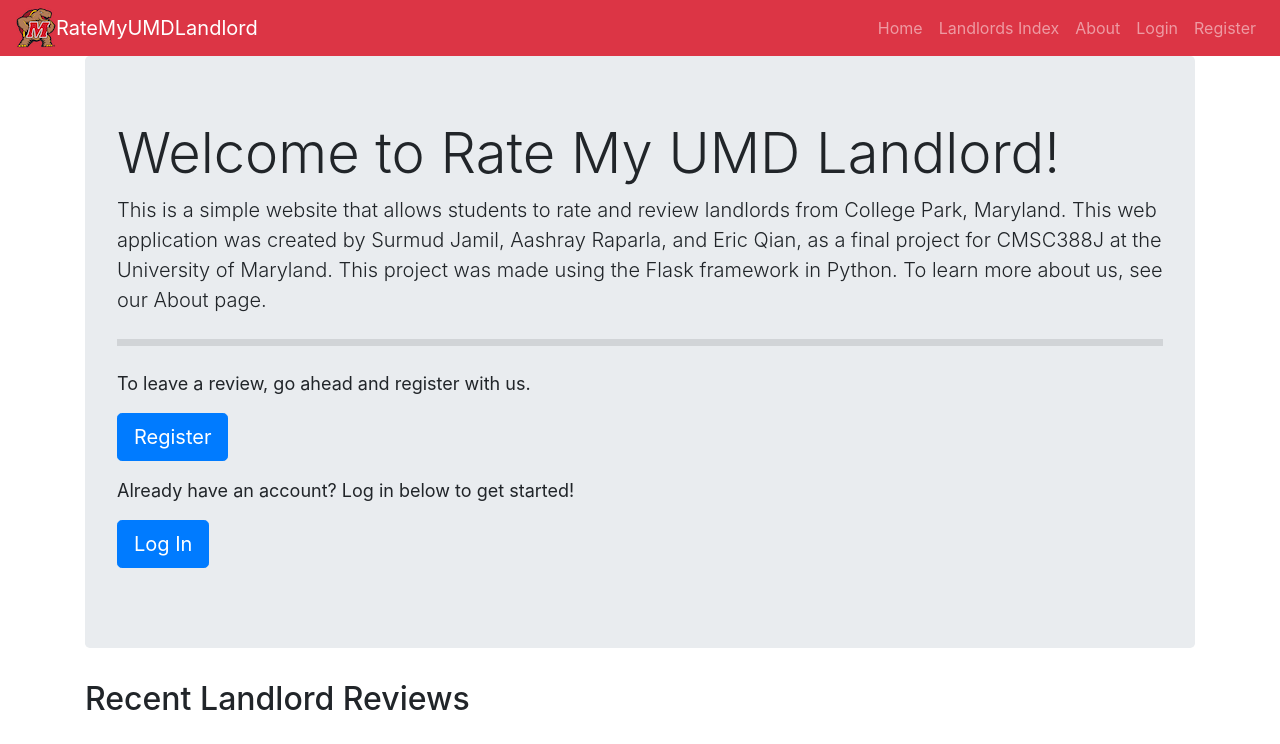
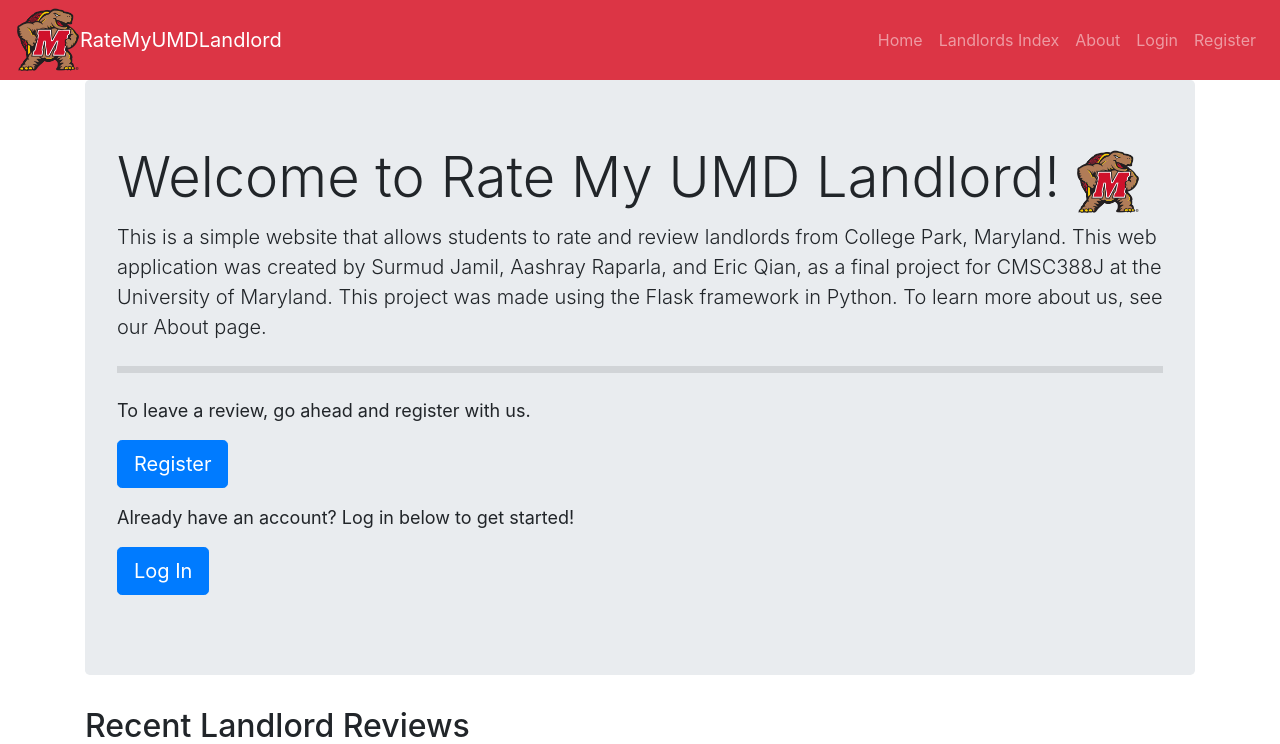
Before and after one commit to surmud/rate-my-umd-landlord, a Flask app: template flask_app/templates/index.html in a window 1280 px wide. Shown: the top 744 px of the page. Run offline with Flask 2, Linux system fonts and the light colour scheme; the template is opened without the code that fills it: values that come from a table or form of the project are taken from there, others are empty; some libraries are stand-ins or nearby versions.

Commit message:
added image to index page

```diff
--- a/flask_app/templates/index.html
+++ b/flask_app/templates/index.html
@@ -3,7 +3,7 @@
 
 
 <div class="jumbotron">
-    <h1 class="display-4">Welcome to Rate My UMD Landlord!</h1>
+    <h1 class="display-4">Welcome to Rate My UMD Landlord! <img class = "propic" src="../static/testudo.png" alt="pic1"></h1>
     <p class="lead">This is a simple website that allows students to rate and review landlords from College Park, Maryland. This web application
       was created by Surmud Jamil, Aashray Raparla, and Eric Qian, as a final project for CMSC388J at the University of Maryland. This project
       was made using the Flask framework in Python. To learn more about us, see our About page.
```
Also changed, not shown: flask_app/static/testudo.png, flask_app/static/testudo2.jpg, 1 other file.
